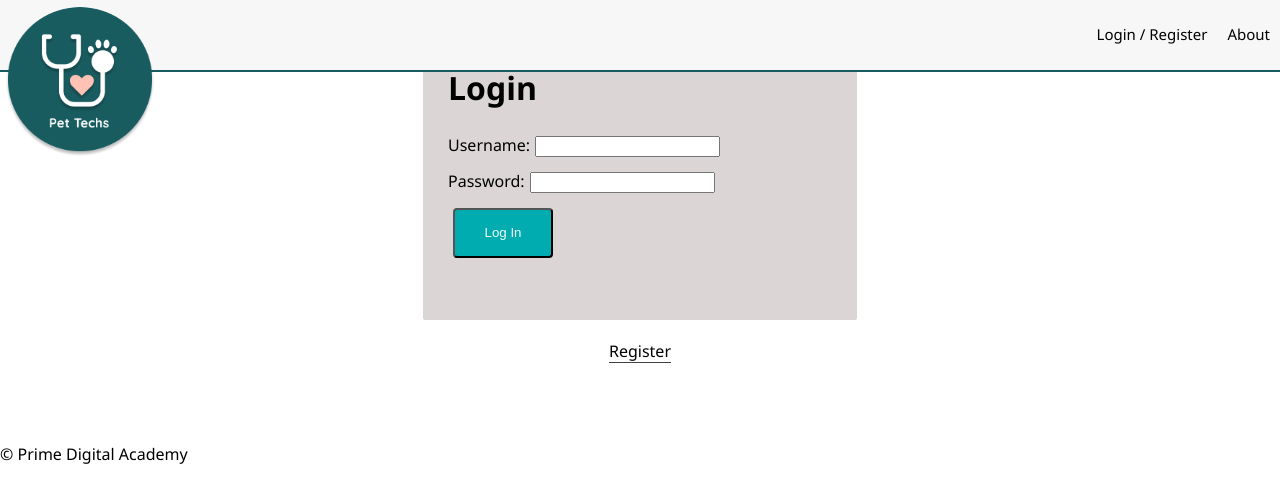
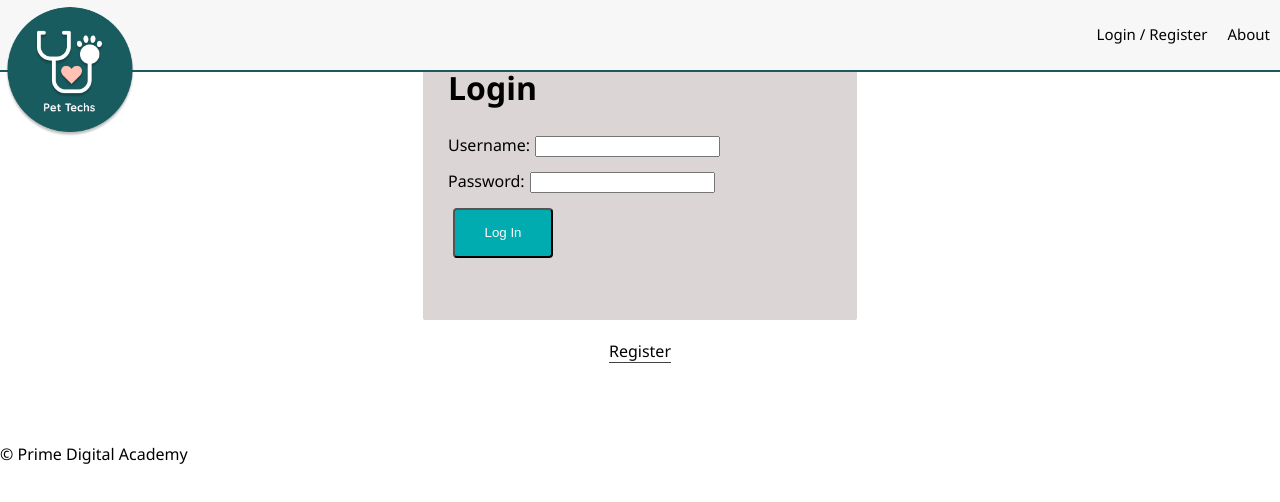
Before and after one commit to chinmayapulikallu/pet-techs, a React (Create React App) app: page /#/home in a window 1280 px wide. Shown: the top 502 px of the page. Built offline with nearby package versions, Linux system fonts and the light colour scheme; no server answers.

Commit message:
change the size for logo pet techs

```diff
--- a/src/components/Nav/Nav.js
+++ b/src/components/Nav/Nav.js
@@ -15,7 +15,7 @@ const styles = theme => ({
 const Nav = (props) => (
   <div className="nav">
     <Link to="/home">
-      <img className="logo" src="images/VetTechlogo.png" alt="profile-photo" height="150" width="150"
+      <img className="logo" src="images/VetTechlogo.png" alt="profile-photo" height="130" width="130"
       />
     </Link>
     <div className="nav-right">
```
